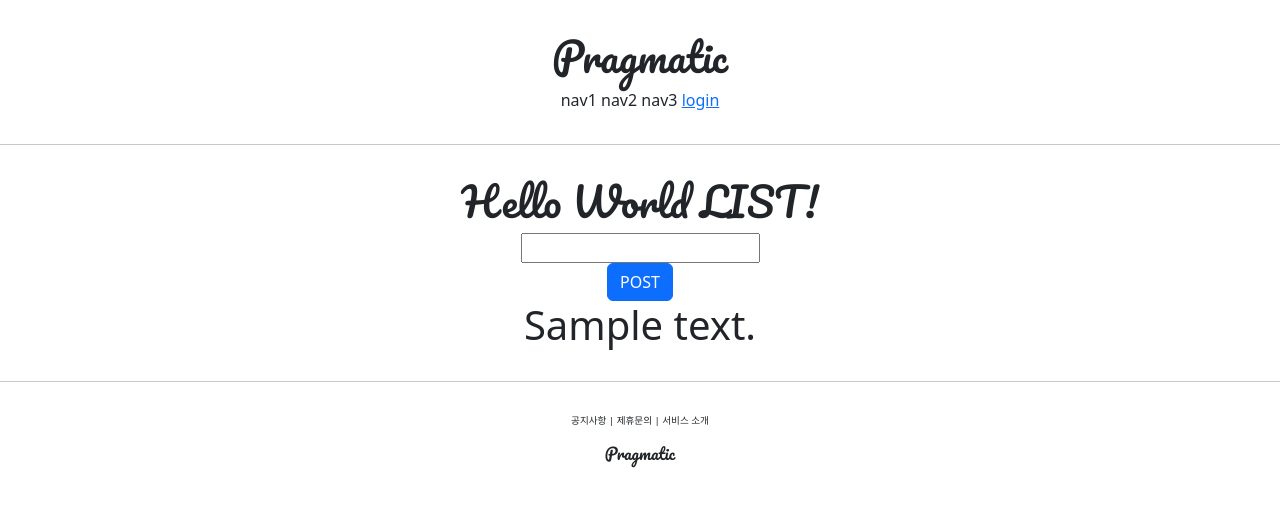
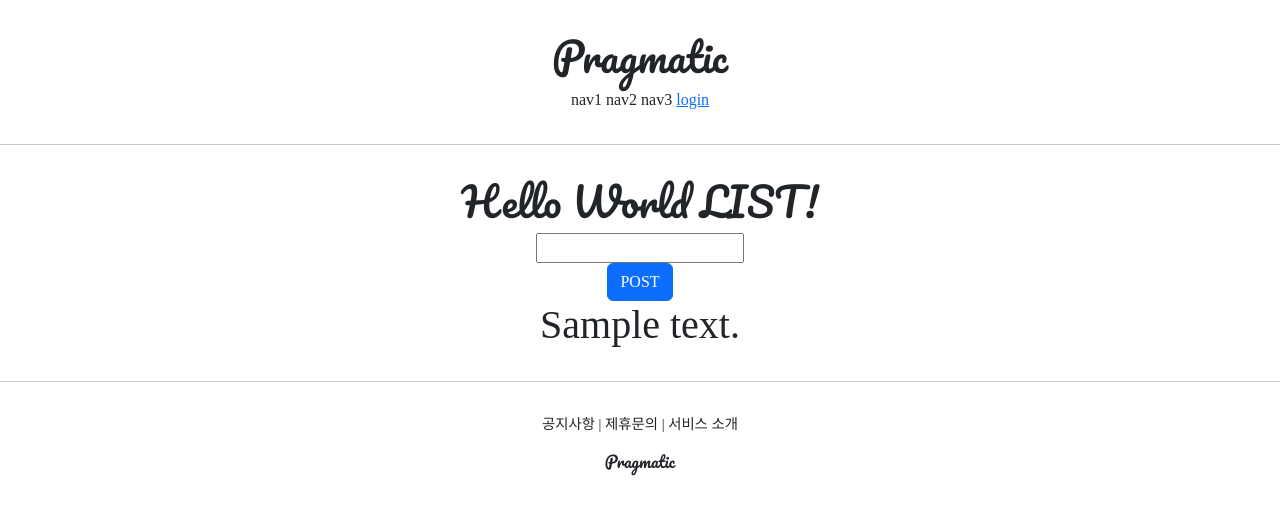
Before and after one commit to SJ-Hyun/pragmatic, a Django app: template accountapp/templates/accountapp/hello_world.html in a window 1280 px wide. Shown: the top 515 px of the page. Run offline with Django 4.2, Linux system fonts and the light colour scheme; the template is opened without the code that fills it: values that come from a table or form of the project are taken from there, others are empty; tables that the repository leaves empty hold one stand-in row (values such as "Sample post"); parts of the project's set-up code (start-up, migrations or seed data) failed here and were passed over; some libraries are stand-ins or nearby versions; some web fonts are replaced.

Commit message:
django course 23 commit

```diff
--- a/progmatic/settings.py
+++ b/progmatic/settings.py
@@ -51,6 +51,7 @@ INSTALLED_APPS = [
     'django.contrib.sessions',
     'django.contrib.messages',
     'django.contrib.staticfiles',
+    'bootstrap4',
     'accountapp',
 ]
 
--- a/static/base.css
+++ b/static/base.css
@@ -1,5 +1,9 @@
 .pragmatic_logo {
     font-family: 'Pacifico', cursive;
+}
+
+.pragmatic_footer_button{
+    font-size: .9rem;
 }
 
 .pragmatic_header{
@@ -11,7 +15,3 @@
     text-align:center;
     margin-top: 2rem;
 }
-
-.pragmatic_footer_button{
-    font-size: .6rem;
-}
--- a/templates/base.html
+++ b/templates/base.html
@@ -3,7 +3,7 @@
 
 {% include 'head.html' %}
 
-<body>
+<body style="font-family: 'NanumSquareL';">
     {% include 'header.html' %}
 
     <hr>
--- a/templates/head.html
+++ b/templates/head.html
@@ -15,4 +15,31 @@
 
     <!--  default css link  -->
     <link rel="stylesheet" type="text/css" href="{% static 'base.css' %}">
+
+    <style>
+        @font-face {
+            font-family: 'NanumSquareR';
+            src: local('NanumSquareR'),
+            url("{% static 'fonts/NanumSquareR.ttf' %}") format("opentype");
+        }
+
+        @font-face {
+            font-family: 'NanumSquareEB';
+            src: local('NanumSquareEB'),
+            url("{% static 'fonts/NanumSquareEB.ttf' %}") format("opentype");
+        }
+
+        @font-face {
+            font-family: 'NanumSquareB';
+            src: local('NanumSquareB'),
+            url("{% static 'fonts/NanumSquareB.ttf' %}") format("opentype");
+        }
+
+        @font-face {
+            font-family: 'NanumSquareL';
+            src: local('NanumSquareL'),
+            url("{% static 'fonts/NanumSquareL.ttf' %}") format("opentype");
+        }
+    </style>
+
 </head>
```
Also changed, not shown: accountapp/templates/accountapp/create.html (+7 -4 lines), accountapp/templates/accountapp/login.html (+5 -3 lines), static/fonts/NanumSquareB.otf (added), static/fonts/NanumSquareEB.otf (added), static/fonts/NanumSquareL.otf (added), static/fonts/NanumSquareR.otf (added).
